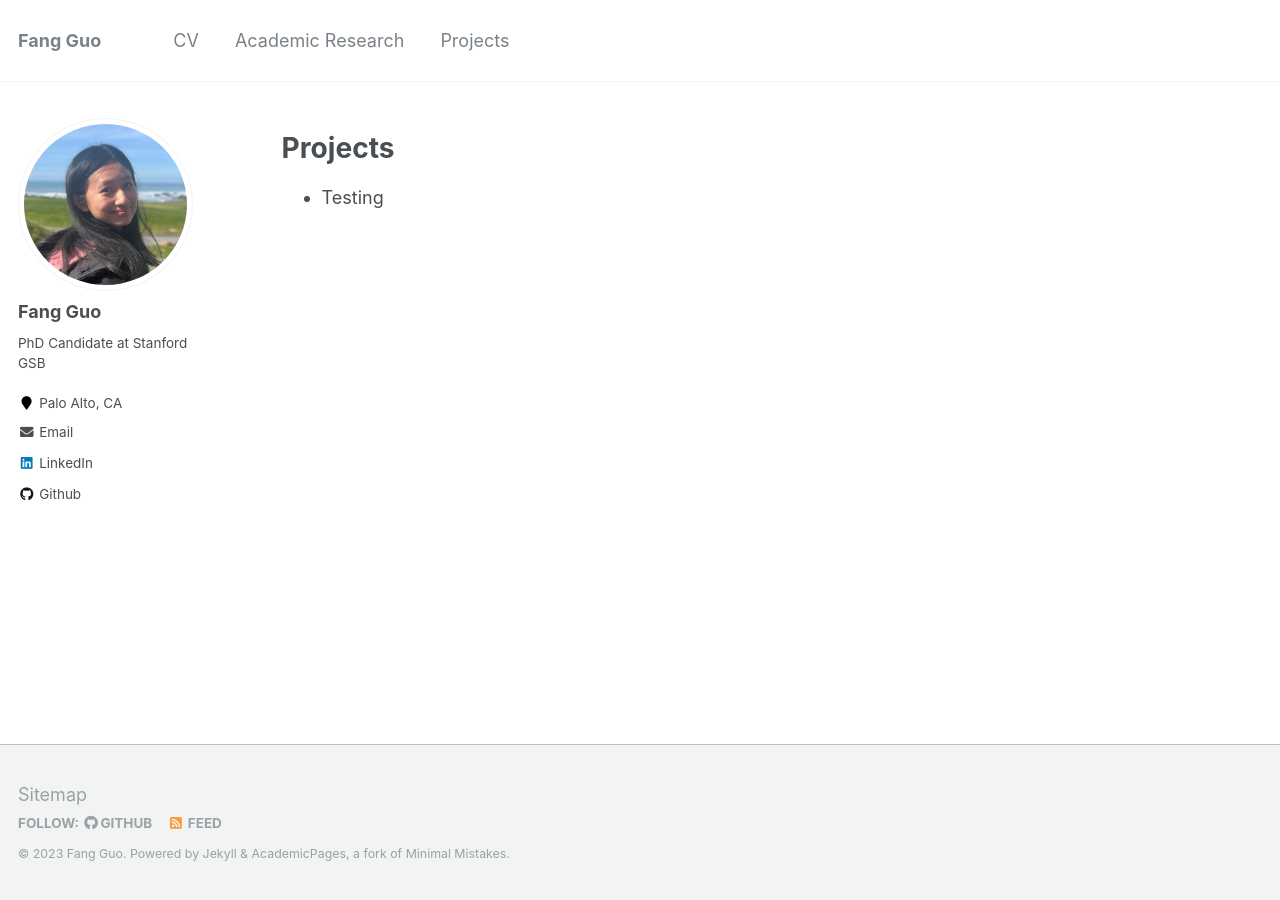
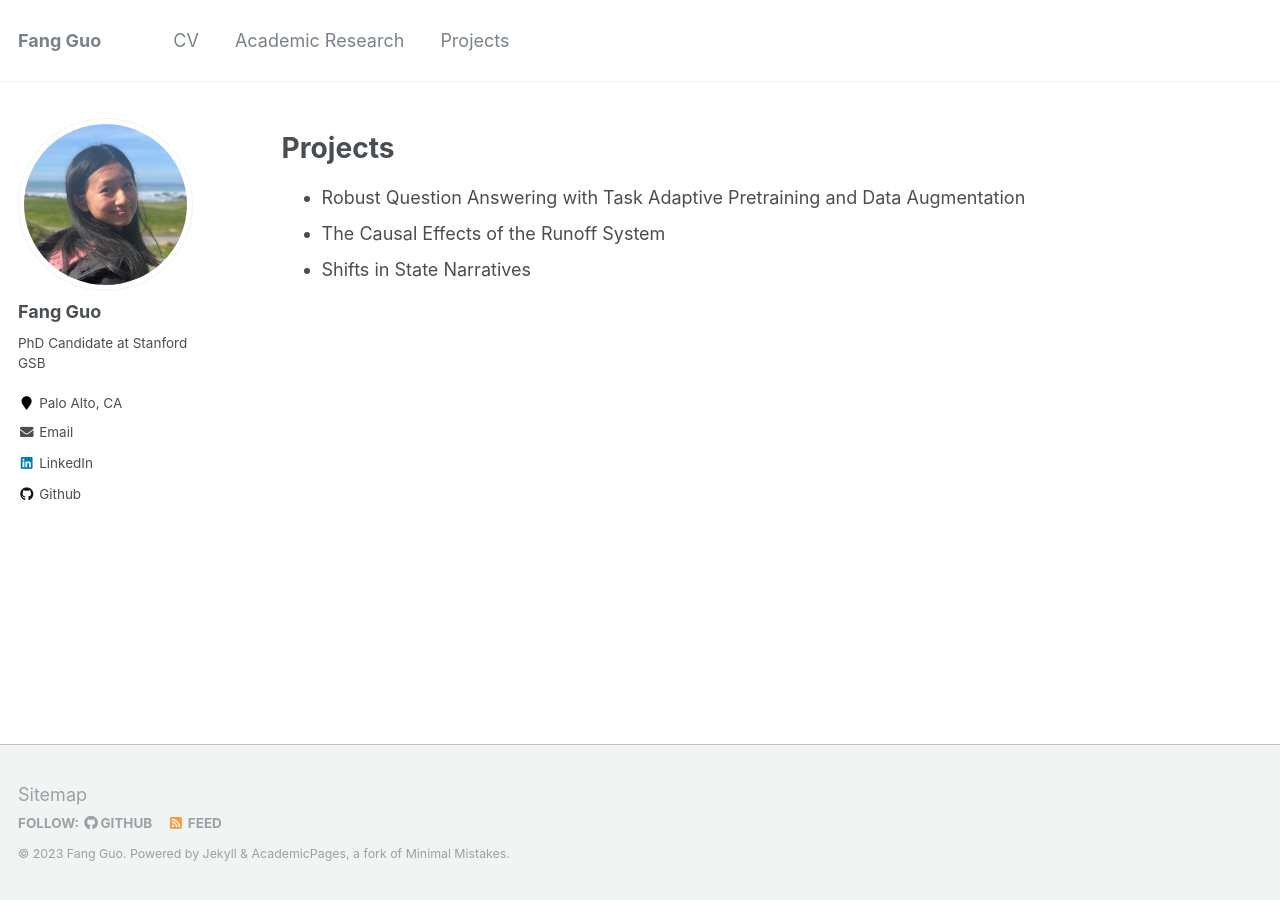
Before and after one commit to fangguo34/fangguo34.github.io, a Jekyll site: the page built from _pages/projects.md, in a window 1280 px wide. Built offline with Jekyll 4.4.1, drawn with Linux system fonts in a browser that asks for light colours.

Commit message:
Update projects.md

```diff
--- a/_pages/projects.md
+++ b/_pages/projects.md
@@ -11,4 +11,6 @@ author_profile: true
 
 Projects
 ======
-* Testing
+* Robust Question Answering with Task Adaptive Pretraining and Data Augmentation
+* The Causal Effects of the Runoff System
+* Shifts in State Narratives
```
